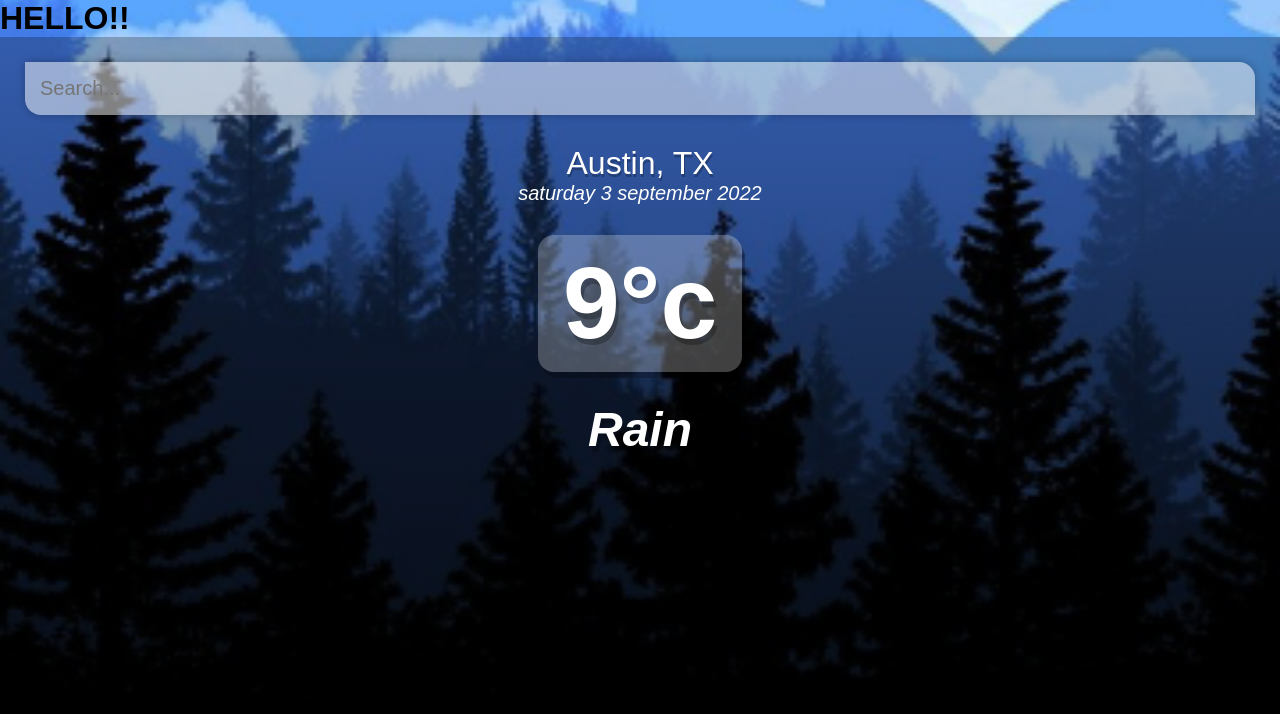
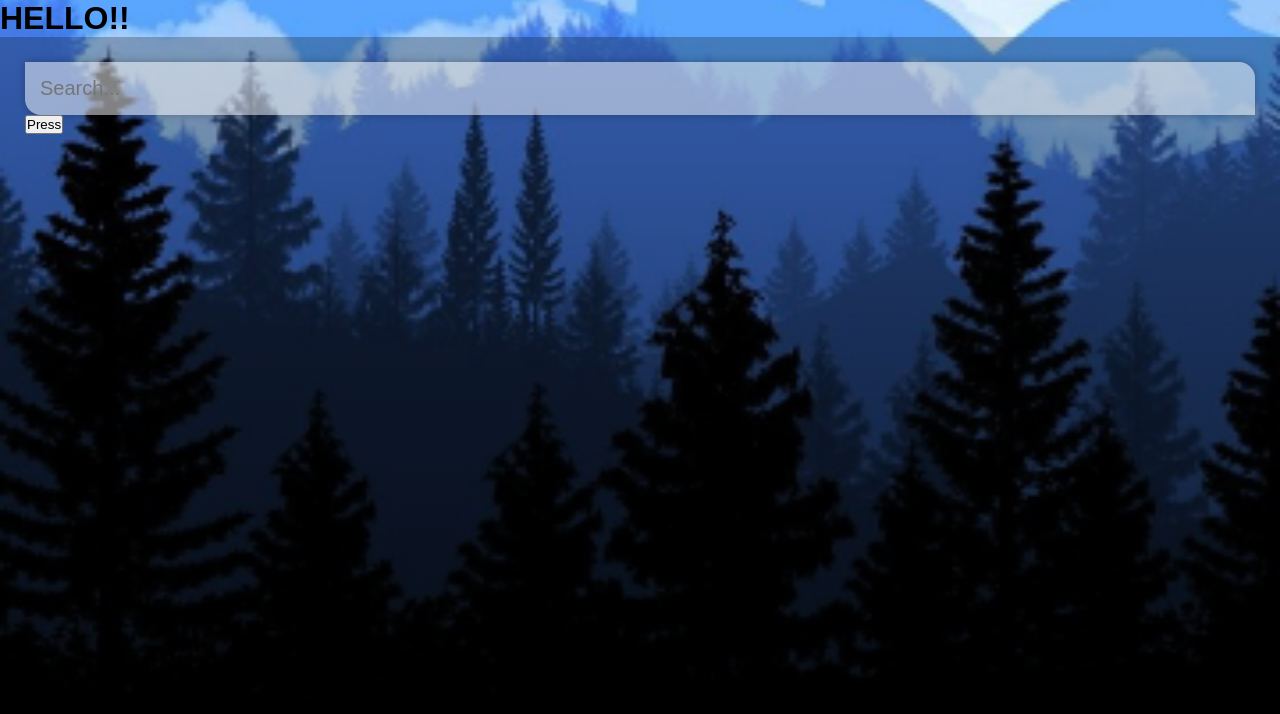
Before and after one commit to alijm0806/weather-frontend, a Vue app: page / in a window 1280 px wide. Shown: the top 714 px of the page. Built offline with nearby package versions, Linux system fonts and the light colour scheme.

Commit message:
Get data data dynamically

```diff
--- a/package.json
+++ b/package.json
@@ -15,6 +15,7 @@
   "devDependencies": {
     "@vue/cli-plugin-babel": "~5.0.0",
     "@vue/cli-plugin-router": "~5.0.0",
-    "@vue/cli-service": "~5.0.0"
+    "@vue/cli-service": "~5.0.0",
+    "eslint": "^4.19.1"
   }
 }
--- a/src/views/HomeView.vue
+++ b/src/views/HomeView.vue
@@ -6,14 +6,31 @@ export default {
   data: function () {
     return {
       message1: "HELLO!!",
+      weathers: {},
+      weather: {},
+      params: {},
+
+
 
     };
   },
   created: function () { },
   methods: {
 
+
+    weathersIndex: function (params) {
+      console.log('weathers index');
+      console.log(this.params);
+      var params = this.params
+      var weathers = axios.get("/weathers.json", { params }).then(response => {
+        console.log(response.data);
+        this.weathers = response.data;
+
+      })
+    }
   }
 }
+
 </script>
 
 
@@ -22,19 +39,29 @@ export default {
     <div class="home">
       <div id="app">
         <h1><b>{{ message1 }}</b></h1>
+
         <main>
           <div class="search-box">
-            <input type="text" class="search-bar" placeholder="Search...">
+            <input type="text" class="search-bar" placeholder="Search..." v-model="params.city">
+
+            <button v-on:click="weathersIndex(params)">Press</button>
           </div>
-          <div class="weather-wrap">
+          <div class="weather-wrap" v-if="typeof weathers.main != 'undefined'">
             <div class="location-box">
-              <div class="location">Austin, TX</div>
+              <div class="location">
+                {{ weathers.name }}, {{ weathers.sys.country }}
+
+              </div>
+
               <div class="date">saturday 3 september 2022</div>
             </div>
 
             <div class="weather-box">
-              <div class="temp">9°c</div>
-              <div class="weather">Rain</div>
+              <div class="temp">{{ Math.round(this.weathers.main.temp) }}</div>
+              <div class="weather">{{ weathers.weather[0].main }}</div>
+              <p>
+
+              </p>
             </div>
           </div>
 
@@ -43,6 +70,7 @@ export default {
 
 
         </main>
+
 
 
 
```
Also changed, not shown: 1 other file (tests, documents, lock files or other folders).
